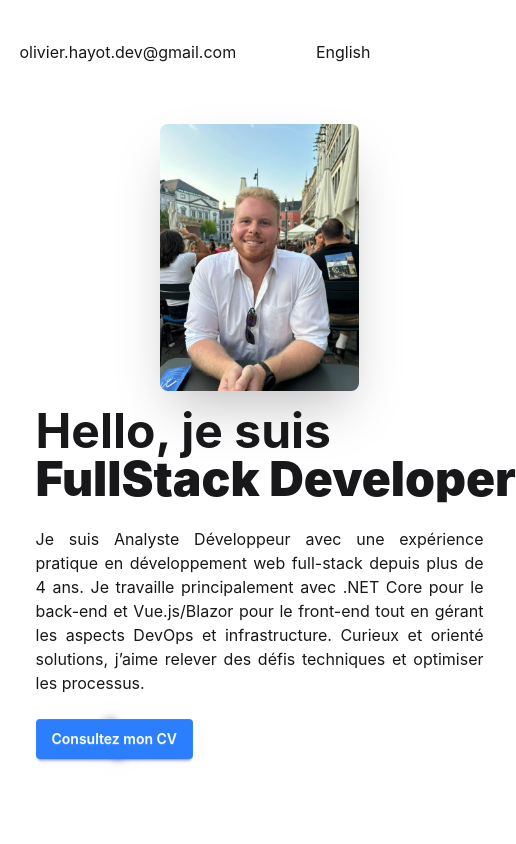
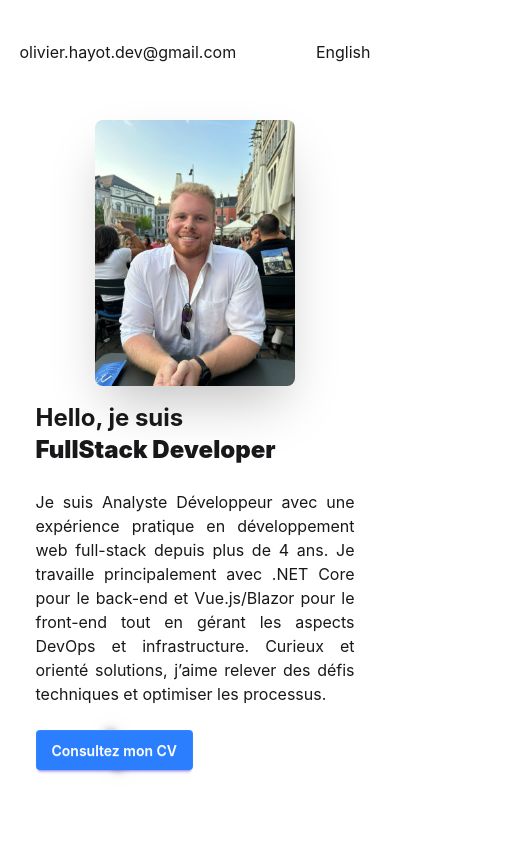
Before and after one commit to h0livier/nuxt-portfolio, a Nuxt app: page / in a window 390 px wide. Shown: the top 844 px of the page, 516 px wide, since content can reach past the window. Built offline with nearby package versions, Linux system fonts and the light colour scheme.

Commit message:
fixed h1 size

```diff
--- a/pages/index.vue
+++ b/pages/index.vue
@@ -25,7 +25,7 @@ const cvPrintOptions = reactive({
                         alt="Développeur web full stack Olivier Hayot spécialisé Next.js .NET"
                         class="max-w-[200px] lg:max-w-[275px] rounded-lg shadow-2xl lg:me-10" />
                     <div class="max-w-md">
-                        <h1 class="text-5xl font-bold">
+                        <h1 class="text-2xl md:text-4xl lg:text-5xl font-bold">
                             {{ $t('welcome') }}
                             <span class="text-rotate duration-10000">
                                 <span>
```
